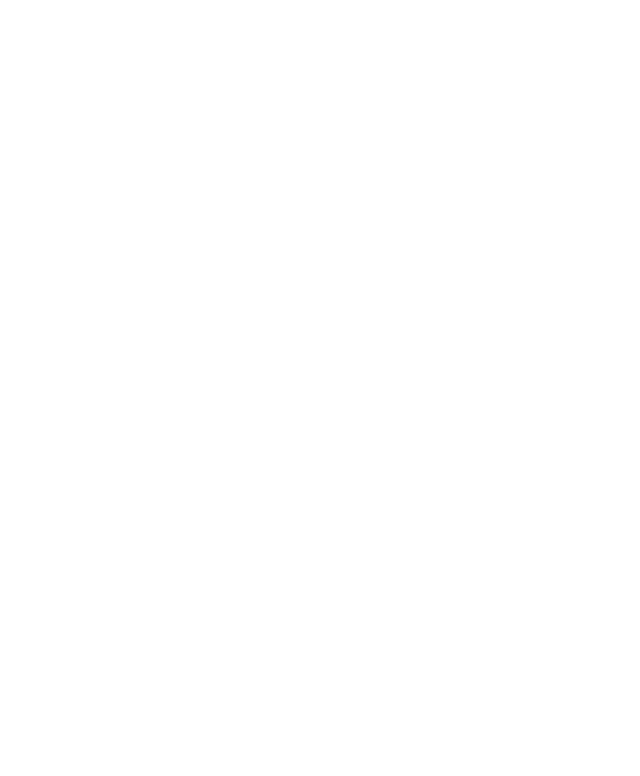
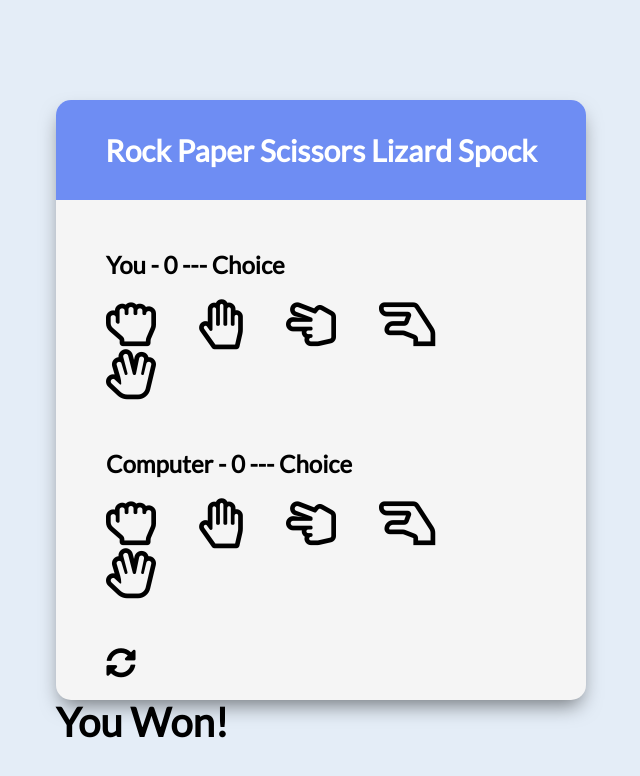
Before and after one commit to Dadpops/rockPaperSciz, a plain HTML site: page index.html in a window 1280 px wide. Shown: the whole page, without its empty margins (319-959 px from the left). Drawn offline with Linux system fonts and the light colour scheme.

Commit message:
Added Styling to Game

```diff
--- a/index.html
+++ b/index.html
@@ -9,6 +9,36 @@
     <link rel="stylesheet" href="style.css">
 </head>
 <body>
+    <div class="game-container">
+        <!-- Header -->
+        <div class="header">
+            <h1>Rock Paper Scissors Lizard Spock</h1>
+        </div>
+        <!-- Player Container -->
+        <div class="player-container" id="player">
+            <h2>You - <span id="playerScore">0</span><span class="choice" id="playerChoice"> --- Choice</span></h2>
+            <i class="far fa-hand-rock" title="Rock" id="playerRock"></i>
+            <i class="far fa-hand-paper" title="Paper" id="playerPaper"></i>
+            <i class="far fa-hand-scissors" title="Scissors" id="playerScissors"></i>
+            <i class="far fa-hand-lizard" title="Lizard" id="playerLizard"></i>
+            <i class="far fa-hand-spock" title="Spock" id="playerSpock"></i>
+        </div>
+        <!-- Computer Container -->
+        <div class="player-container" id="computer">
+            <h2>Computer - <span id="computerScore">0</span><span class="choice" id="computerChoice"> --- Choice</span></h2>
+            <i class="far fa-hand-rock" title="Rock" id="computerRock"></i>
+            <i class="far fa-hand-paper" title="Paper" id="computerPaper"></i>
+            <i class="far fa-hand-scissors" title="Scissors" id="computerScissors"></i>
+            <i class="far fa-hand-lizard" title="Lizard" id="computerLizard"></i>
+            <i class="far fa-hand-spock" title="Spock" id="computerSpock"></i>
+        </div>
+        <!-- Reset Icon -->
+        <i class="fas fa-sync-alt reset-icon" title="Reset"></i>
+        <!-- Results -->
+        <div class="result-contianer">
+            <h3 class="result-text" id="resultText">You Won!</h3>
+        </div>
+    </div>
     <!-- Script -->
     <script src="script.js"></script>
 </body>
--- a/style.css
+++ b/style.css
@@ -7,18 +7,26 @@ html {
 body {
   margin: 0;
   min-height: 100vh;
-
+  background: rgb(228, 237, 247);
   font-family: Lato, sans-serif;
   display: flex;
   justify-content: center;
   align-items: center;
 }
 
-
+.game-container {
+  width: 530px;
+  height: 600px;
+  background: whitesmoke;
+  border-radius: 15px;
+  box-shadow: 0 10px 20px -5px rgba(0,0,0,0.5);
+}
 
 .header {
-  background: dodgerblue;
-
+  background: rgb(110, 141, 243);
+  height: 100px;
+  border-top-left-radius: 15px;
+  border-top-right-radius: 15px;
   display: flex;
   justify-content: center;
   align-items: center;
@@ -43,7 +51,10 @@ h2 {
   User-select: none;
 }
 
+#player .far,
+#player .choice {
 
+}
 
 .reset-icon {
   font-size: 30px;
@@ -66,7 +77,7 @@ h2 {
 /* Media Query: Large Smartphone (Vertical) */
 @media screen and (max-width: 600px) {
   .game-container {
-
+    width: 95%;
     height: 580px;
   }
 
```
